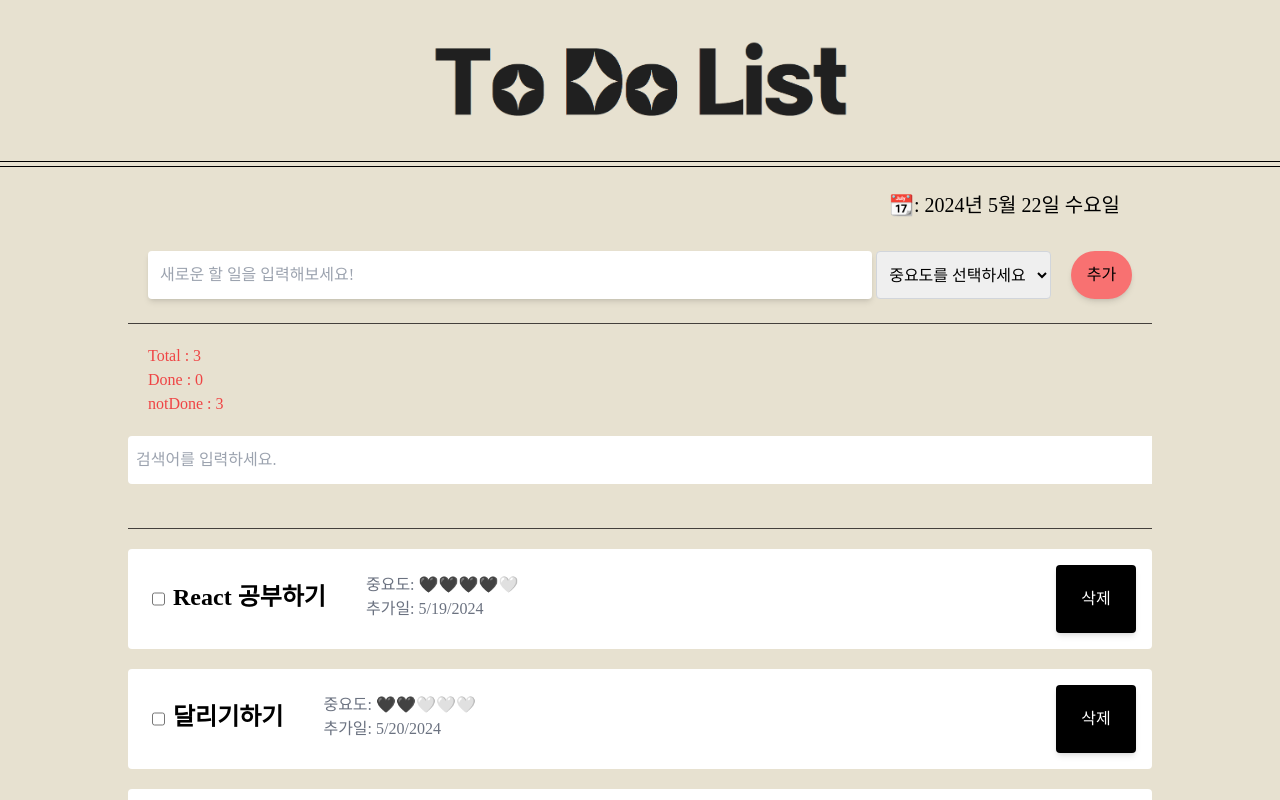
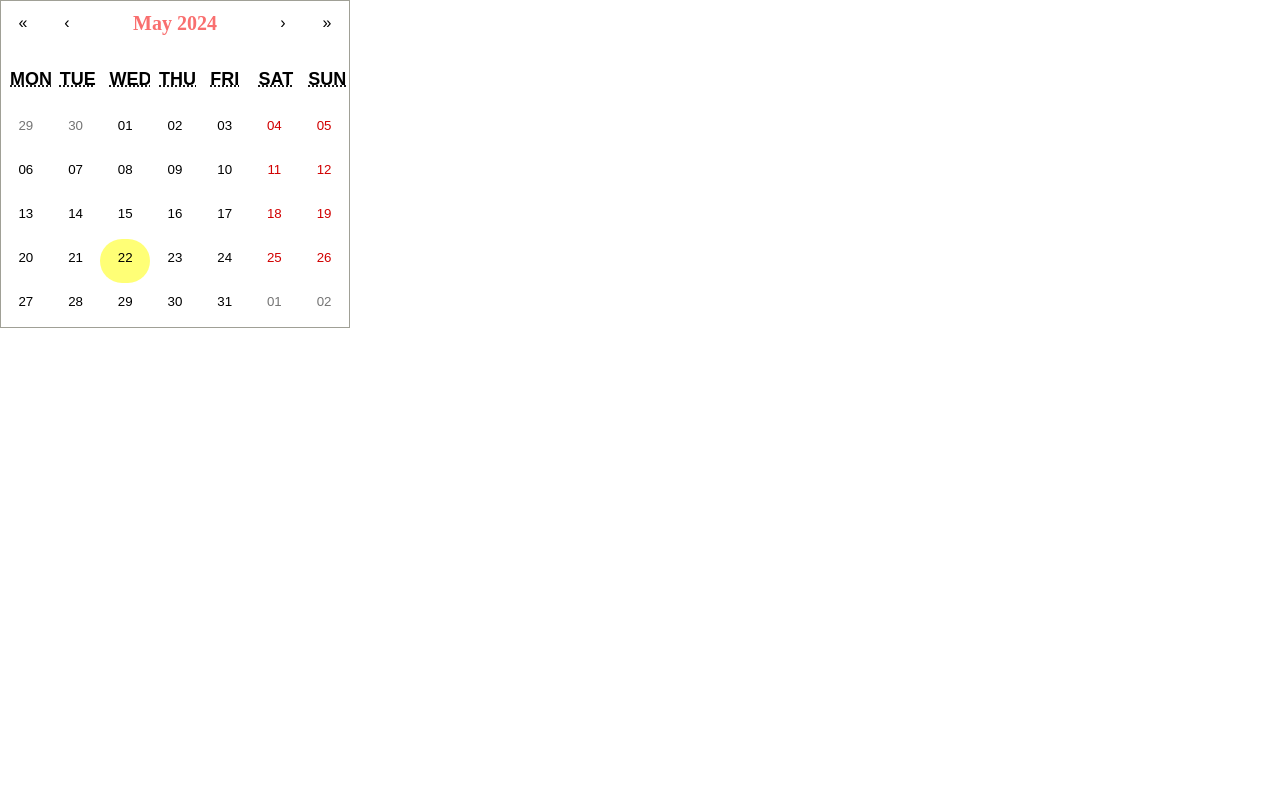
Before and after one commit to soyoon26/ToDoList, a React (Vite) app: page / in a window 1280 px wide. Shown: the top 800 px of the page. Built offline with nearby package versions, Linux system fonts and the light colour scheme; a web font is replaced by a local one.

Commit message:
add Calendar

```diff
--- a/package.json
+++ b/package.json
@@ -11,8 +11,10 @@
   },
   "dependencies": {
     "bootstrap": "^5.3.3",
+    "moment": "^2.30.1",
     "react": "^18.2.0",
     "react-bootstrap": "^2.10.2",
+    "react-calendar": "^5.0.0",
     "react-dom": "^18.2.0"
   },
   "devDependencies": {
--- a/src/main.jsx
+++ b/src/main.jsx
@@ -1,6 +1,7 @@
 import React from "react";
 import ReactDOM from "react-dom/client";
 import App from "./App.jsx";
+import CalendarPage from "./pages/CalendarPage.jsx";
 import "./index.css";
 
-ReactDOM.createRoot(document.getElementById("root")).render(<App />);
+ReactDOM.createRoot(document.getElementById("root")).render(<CalendarPage />);
--- /dev/null
+++ b/src/pages/CalendarPage.css
@@ -0,0 +1,91 @@
+.react-calendar {
+  border: none;
+}
+
+/* 년-월 */
+.react-calendar__navigation__label > span {
+  color: #f96f6f;
+  font-family: SUIT Variable;
+  font-size: 20px;
+  font-weight: bold;
+  line-height: 140%;
+}
+
+.react-calendar__navigation button:enabled:hover {
+  color: #171717;
+  width: 15px;
+  border-radius: 3px;
+}
+
+/* 요일 */
+.react-calendar__month-view__weekdays__weekday {
+  color: #000000;
+  font-size: 18px;
+  font-weight: bold;
+  margin-bottom: 10px;
+}
+
+.react-calendar__month-view__days__day--weekend {
+  color: #000000;
+  font-size: 18px;
+  font-weight: bold;
+  width: 44px;
+  height: 44px;
+  text-align: center;
+}
+
+/* 이번 달 일자 */
+.react-calendar__tile {
+  color: #000000;
+  font-size: 18px;
+  font-weight: bold;
+  display: flex;
+  flex-direction: column;
+  text-align: center;
+  align-items: center;
+}
+
+/* 저번 달 & 다음 달 일자 */
+.react-calendar__month-view__days__day--neighboringMonth {
+  color: #5f5f5f;
+  font-size: 18px;
+  font-weight: bold;
+  width: 44px;
+  height: 44px;
+}
+
+/* 오늘 날짜 */
+.react-calendar__tile--now {
+  color: #000000;
+  font-size: 18px;
+  font-weight: bold;
+  border-radius: 50px;
+}
+
+/* 선택된 날짜의 배경색 변경 */
+.react-calendar__tile--active {
+  background-color: #fd8e8e;
+  color: #171717;
+  font-size: 18px;
+  font-weight: bold;
+  border-radius: 50px;
+}
+
+.react-calendar__tile--hasActive {
+  background: #f97a7a;
+}
+
+.react-calendar__tile--active:enabled:hover,
+.react-calendar__tile--active:enabled:focus {
+  background: #ff6969;
+}
+
+/* 일정 있는 날 표시 점 */
+.dot {
+  height: 8px;
+  width: 8px;
+
+  border-radius: 50%;
+  text-align: center;
+  margin-top: 3px;
+}
--- /dev/null
+++ b/src/pages/CalendarPage.jsx
@@ -0,0 +1,12 @@
+import Calendar from "react-calendar";
+import moment from "moment";
+import "./CalendarPage.css";
+import "react-calendar/dist/Calendar.css";
+const CalendarPage = () => {
+  return (
+    <div className="w-full">
+      <Calendar formatDay={(locale, date) => moment(date).format("DD")} />
+    </div>
+  );
+};
+export default CalendarPage;
```
Also changed, not shown: 2 other files (tests, documents, lock files or other folders).
